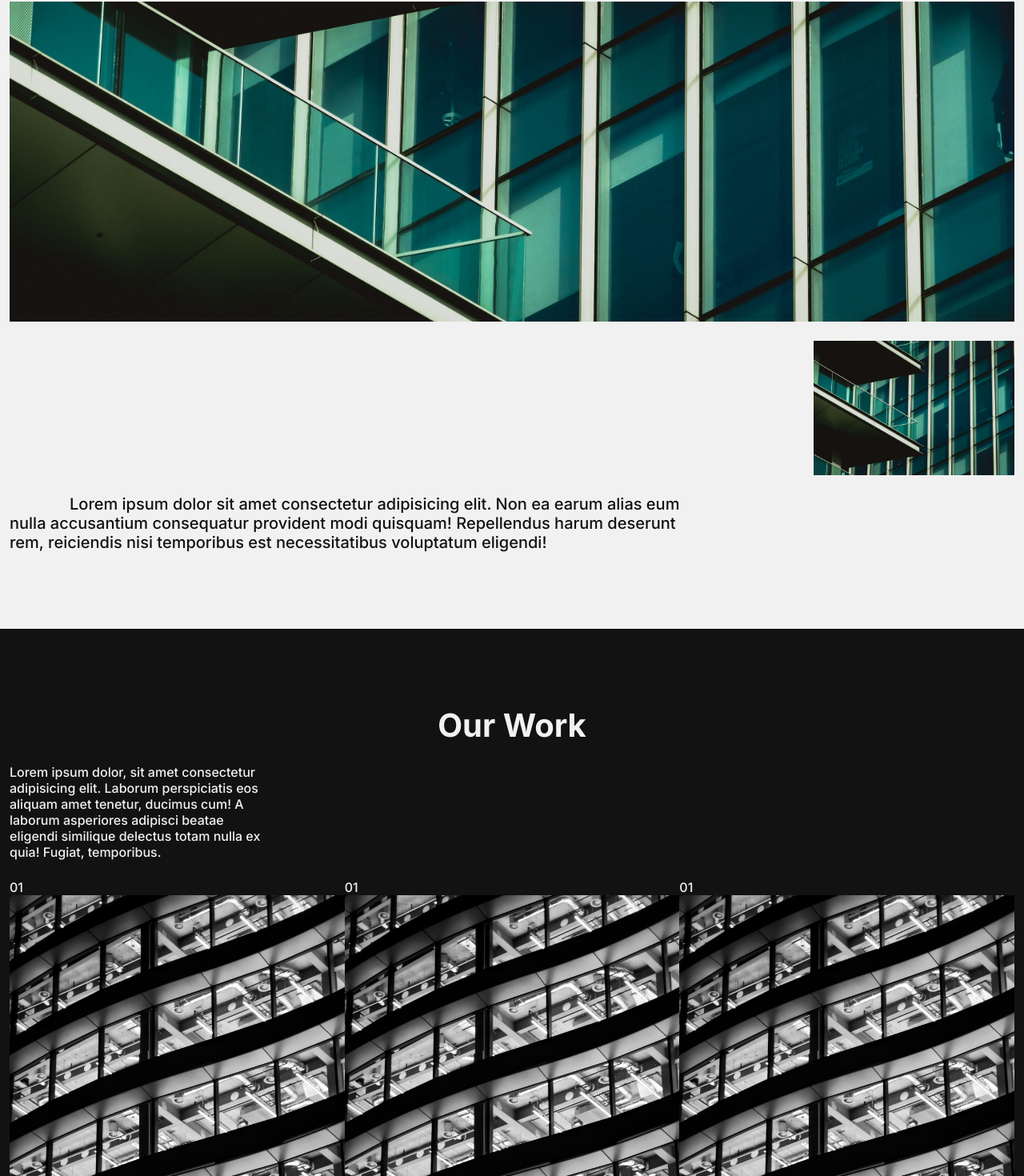
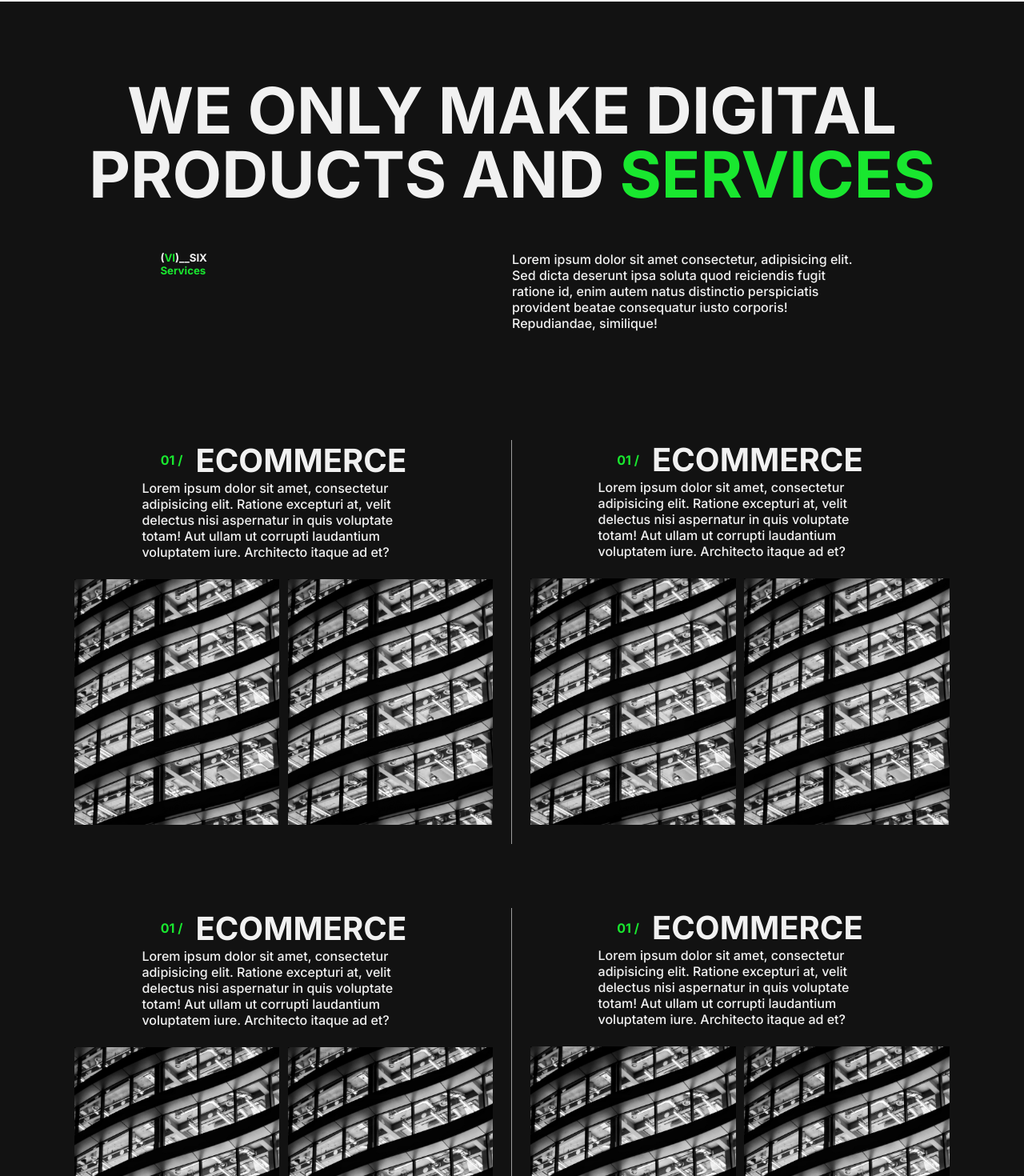
Before and after one commit to MassiveDevz/VI__SIX, a Next.js app: page / in a window 1280 px wide. Shown: the part 2535-4005 px from the top of the page at 80% size. Built offline with nearby package versions, Linux system fonts and the light colour scheme.

Commit message:
added services structure

```diff
--- a/components/Home/blurb/Blurb.js
+++ b/components/Home/blurb/Blurb.js
@@ -1,25 +1,24 @@
 export default function Blurb() {
   return (
-    <div>
-      <section className='headline-blurb'>
-        <div className='container-fluid'>
-          <div className='row'>
-            <div className='headline-blurb__larger-image'>
-              <img src='../../../horizontal.jpeg' alt='vertical Image' />
+    <>
+      <section className="headline-blurb">
+        <div className="container-fluid">
+          <div className="row">
+            <div className="headline-blurb__larger-image">
+              <img src="../../../horizontal.jpeg" alt="vertical Image" />
             </div>
-            <div className='d-flex'>
-              <img className='headline-blurb__smaller-image' src='../../../horizontal.jpeg' alt='vertical Image' />
+            <div className="d-flex">
+              <img className="headline-blurb__smaller-image" src="../../../horizontal.jpeg" alt="vertical Image" />
             </div>
-            <div className='headline-blurb__copy'>
+            <div className="headline-blurb__copy">
               <p>
-                Lorem ipsum dolor sit amet consectetur adipisicing elit. Non ea earum alias eum nulla accusantium
-                consequatur provident modi quisquam! Repellendus harum deserunt rem, reiciendis nisi temporibus est
-                necessitatibus voluptatum eligendi!
+                Lorem ipsum dolor sit amet consectetur adipisicing elit. Non ea earum alias eum nulla accusantium consequatur provident modi
+                quisquam! Repellendus harum deserunt rem, reiciendis nisi temporibus est necessitatibus voluptatum eligendi!
               </p>
             </div>
           </div>
         </div>
       </section>
-    </div>
+    </>
   );
 }
--- a/components/Home/team/Team.js
+++ b/components/Home/team/Team.js
@@ -2,7 +2,7 @@ import Link from "next/link";
 
 export default function Team() {
   return (
-    <div>
+    <>
       <section className="team">
         <div className="container-fluid">
           <div className="row">
@@ -64,6 +64,6 @@ export default function Team() {
           </div>
         </div>
       </section>
-    </div>
+    </>
   );
 }
--- /dev/null
+++ b/components/Home/whatWeDo/Services.js
@@ -0,0 +1,94 @@
+export default function Services() {
+  return (
+    <>
+      <section className="services">
+        <div class="container-fluid">
+          <div class="row">
+            <div class="headline">
+              <h2 className="heading">
+                We only make digital products and <span> services</span>
+              </h2>
+              <div class="flexCenter copy">
+                <h5>
+                  (<span>VI</span>)__SIX <br /> <span>Services</span>
+                </h5>
+                <p>
+                  Lorem ipsum dolor sit amet consectetur, adipisicing elit. Sed dicta deserunt ipsa soluta quod reiciendis fugit ratione id,
+                  enim autem natus distinctio perspiciatis provident beatae consequatur iusto corporis! Repudiandae, similique!
+                </p>
+              </div>
+            </div>
+
+            <div class="service-section">
+              <div class="container">
+                <div class="row section-border">
+                  <div class="col-6 flexColumn item-border">
+                    <h3 className="flexCenter">
+                      <span>01 /</span> ecommerce
+                    </h3>
+                    <p>
+                      Lorem ipsum dolor sit amet, consectetur adipisicing elit. Ratione excepturi at, velit delectus nisi aspernatur in quis
+                      voluptate totam! Aut ullam ut corrupti laudantium voluptatem iure. Architecto itaque ad et?
+                    </p>
+
+                    <div className="image-row flexCenter">
+                      <img src="../../../vertical2.jpeg" alt="" />
+                      <img src="../../../vertical2.jpeg" alt="" />
+                    </div>
+                  </div>
+
+                  <div class="col-6 flexColumn ">
+                    <h3 className="flexCenter">
+                      <span>01 /</span> ecommerce
+                    </h3>
+                    <p>
+                      Lorem ipsum dolor sit amet, consectetur adipisicing elit. Ratione excepturi at, velit delectus nisi aspernatur in quis
+                      voluptate totam! Aut ullam ut corrupti laudantium voluptatem iure. Architecto itaque ad et?
+                    </p>
+
+                    <div className="image-row flexCenter">
+                      <img src="../../../vertical2.jpeg" alt="" />
+                      <img src="../../../vertical2.jpeg" alt="" />
+                    </div>
+                  </div>
+
+                  {/* <hr /> */}
+
+                  <div class="col-6 flexColumn item-border">
+                    <h3 className="flexCenter">
+                      <span>01 /</span> ecommerce
+                    </h3>
+                    <p>
+                      Lorem ipsum dolor sit amet, consectetur adipisicing elit. Ratione excepturi at, velit delectus nisi aspernatur in quis
+                      voluptate totam! Aut ullam ut corrupti laudantium voluptatem iure. Architecto itaque ad et?
+                    </p>
+
+                    <div className="image-row flexCenter">
+                      <img src="../../../vertical2.jpeg" alt="" />
+                      <img src="../../../vertical2.jpeg" alt="" />
+                    </div>
+                  </div>
+
+                  <div class="col-6 flexColumn ">
+                    <h3 className="flexCenter">
+                      <span>01 /</span> ecommerce
+                    </h3>
+                    <p>
+                      Lorem ipsum dolor sit amet, consectetur adipisicing elit. Ratione excepturi at, velit delectus nisi aspernatur in quis
+                      voluptate totam! Aut ullam ut corrupti laudantium voluptatem iure. Architecto itaque ad et?
+                    </p>
+
+                    <div className="image-row flexCenter">
+                      <img src="../../../vertical2.jpeg" alt="" />
+                      <img src="../../../vertical2.jpeg" alt="" />
+                    </div>
+                  </div>
+                </div>
+              </div>
+            </div>
+          </div>
+        </div>
+      </section>
+    </>
+  );
+}
--- /dev/null
+++ b/components/Home/whatWeDo/Services.scss
@@ -0,0 +1,71 @@
+.services {
+  background-color: $black;
+  color: $white;
+  padding-block: $sectionPadding;
+
+  .headline {
+    .heading {
+      text-align: center;
+      text-transform: uppercase;
+      font-size: calc(25vw / 4);
+      line-height: 1;
+      span {
+        color: $green;
+      }
+    }
+
+    .copy {
+      max-width: 70%;
+      margin-inline: auto;
+      padding-top: 56px;
+      align-items: flex-start;
+
+      span {
+        color: $green;
+      }
+    }
+    .copy > * {
+      width: 50%;
+    }
+  }
+
+  .service-section {
+    padding-top: $sectionPadding;
+    h3 {
+      text-transform: uppercase;
+      font-size: 40px;
+      span {
+        color: $green;
+        font-size: 16px;
+        margin-right: 16px;
+      }
+    }
+
+    p {
+      width: 65%;
+    }
+
+    .image-row {
+      justify-content: space-evenly;
+      img {
+        width: 47%;
+        padding-block: 24px;
+      }
+    }
+
+    .item-border {
+      border-right: 1px solid $white;
+      border-right-style: outset;
+    }
+
+    div.col-6 {
+      margin-block: 3rem;
+      margin-block: 40px;
+    }
+    hr {
+      margin-block: 32px;
+      //   width: 70%;
+      margin-inline: auto;
+    }
+  }
+}
--- a/src/app/page.js
+++ b/src/app/page.js
@@ -7,13 +7,15 @@ import Brands from "../../components/Home/brands/Brands";
 import Testimonials from "../../components/Home/testimonials/Testimonials";
 import Contact from "../../components/Home/contact/Contact";
 import Footer from "../../components/footer/Footer";
+import Services from "../../components/Home/whatWeDo/Services";
 
 export default function Home() {
   return (
     <main>
       <Header />
       <About />
-      <Blurb />
+      <Services />
+      {/* <Blurb /> */}
       <Portfolio />
       <Team />
       <Brands />
--- a/styles/styles.scss
+++ b/styles/styles.scss
@@ -9,9 +9,10 @@
 // Components
 @import "../components/Home/header/Header.scss";
 @import "../components/Home/about/About.scss";
-@import "../components/Home/team/Team.scss";
+@import "../components/Home/whatWeDo/Services.scss";
 @import "../components/Home/blurb/Blurb.scss";
 @import "../components/Home/portfolio/Portfolio.scss";
+@import "../components/Home/team/Team.scss";
 @import "../components/Home/brands/Brands.scss";
 @import "../components/Home/testimonials/Testimonials.scss";
 @import "../components/Home/contact/Contact.scss";
```
